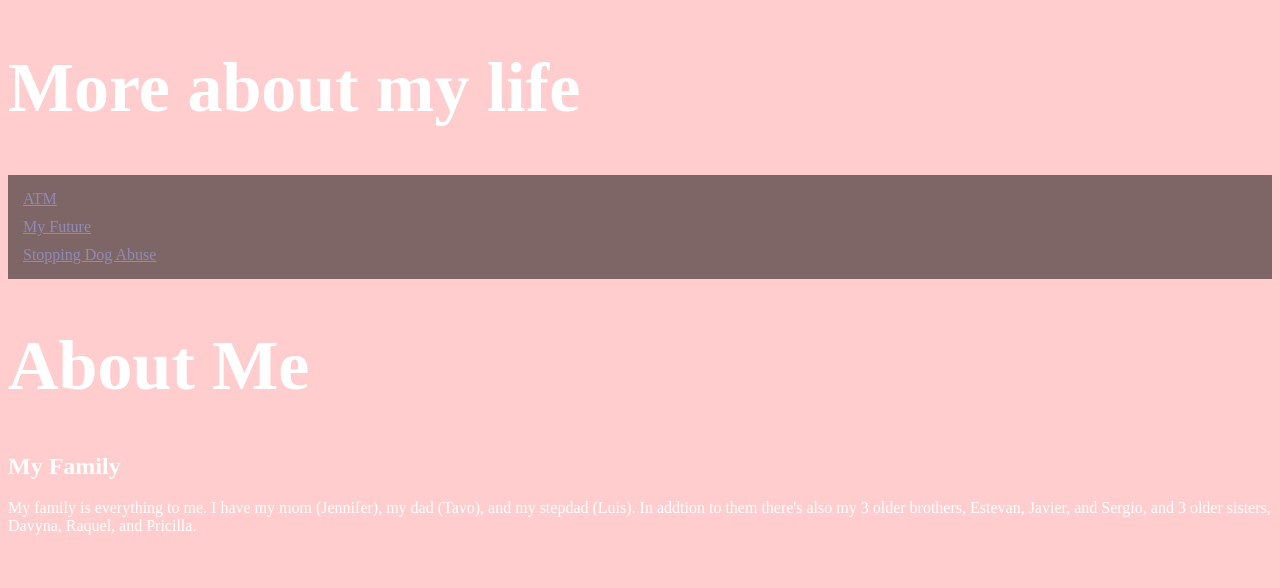
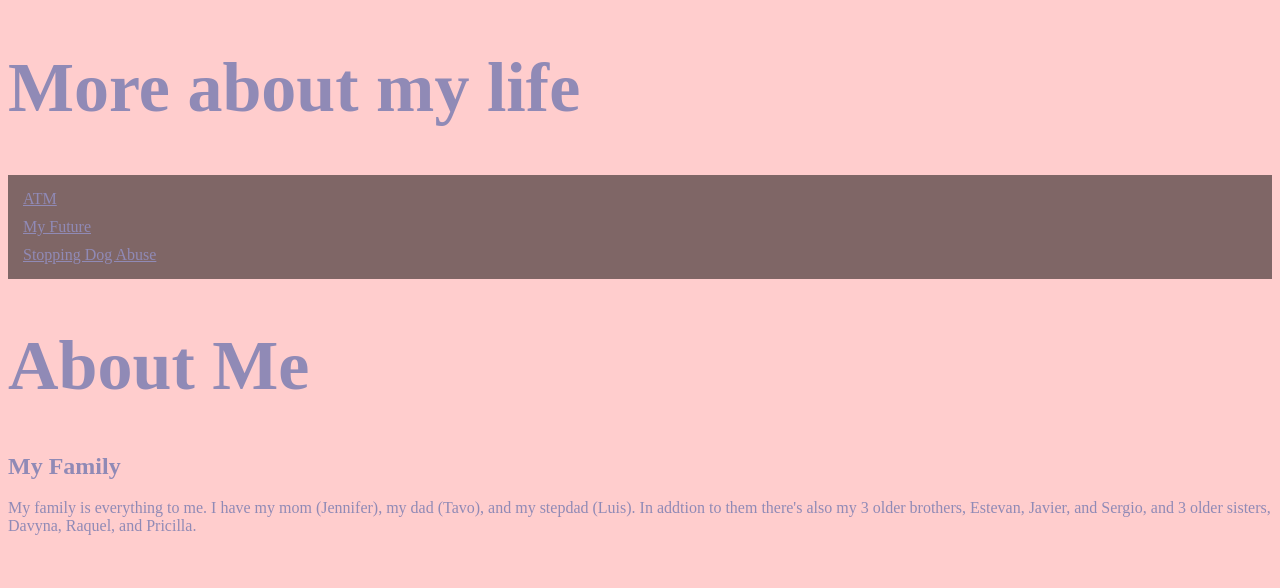
Before and after one commit to codedbyAva/avanizzle.github.io, a plain HTML site: page index.html in a window 1280 px wide. Shown: the part 81-669 px from the top of the page. Drawn offline with Linux system fonts and the light colour scheme; grey boxes are pictures that could not be loaded.

Commit message:
Update mystyle.css

```diff
--- a/mystyle.css
+++ b/mystyle.css
@@ -2,7 +2,7 @@ body{
       text-align: left;
       background-color: rgb(255,205,205);
       background-size: cover;
-      color: white;
+      color: rgb(144,138,182);
     }
     a {
       color: rgb(144,138,182);
```
